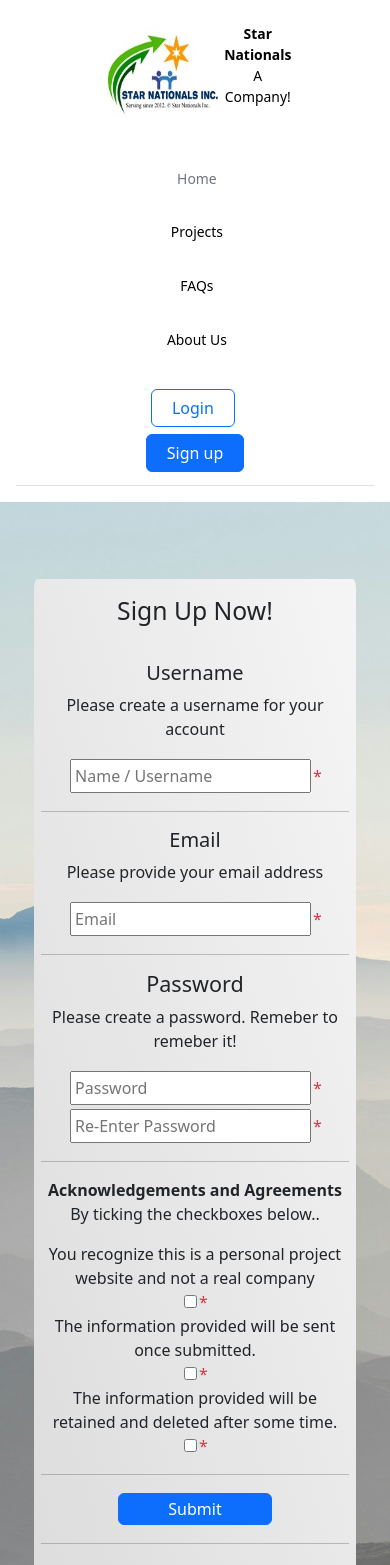
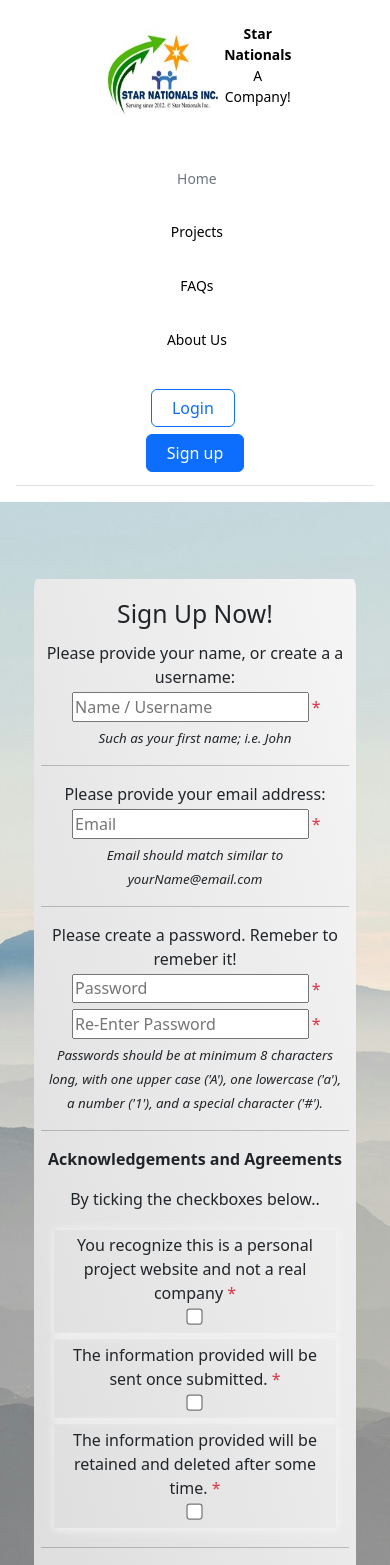
Before and after one commit to JoelKuruvill/StarNationals-Website, a React (Create React App) app: page /register in a window 390 px wide. Shown: the top 1565 px of the page. Built offline with nearby package versions, Linux system fonts and the light colour scheme.

Commit message:
Sign Up and Login functionalities Implemented!

```diff
--- /dev/null
+++ b/src/api.js
@@ -0,0 +1,43 @@
+/*
+SN API Interface
+Created: 2025-Mar-20
+*/
+import axios from "axios";
+import bcrypt from "bcryptjs";
+
+const baseURL = "http://localhost:3001";
+
+/* DATE Toolset */
+export const CurrentYearAD = () => {
+  const date = new Date();
+  return date.getFullYear();
+}
+
+/* REGISTRATION */
+export const createUser = async (data) => {
+  try {
+    const hashedPassword = await bcrypt.hash(data.userPassword, 10);
+
+    const requestData = {
+      ...data,
+      userPassword: hashedPassword
+    };
+
+    const res = await axios.post(`${baseURL}/addUser`, requestData);
+    return res.data;
+  }
+  catch (error) {
+    return error;
+  }
+};
+
+/* LOGIN */
+export const loginUser = async (data) => {
+  try {
+    const res = await axios.post(`${baseURL}/login`, data);
+    return res.data;
+  }
+  catch (error) {
+    return error;
+  }
+}
--- a/src/pages/LoginPage.js
+++ b/src/pages/LoginPage.js
@@ -7,7 +7,7 @@ Photo by <a href="https://unsplash.com/@kellysikkema?utm_content=creditCopyText&
 import "./LoginPage.css";
 import { Link, useNavigate } from 'react-router-dom';
 import { useState, useEffect } from 'react';
-import axios from "axios";
+import { loginUser } from '../api.js'
 
 export default function Login() {
     const [userEmail, setEmail] = useState("");
@@ -19,34 +19,7 @@ export default function Login() {
         document.title = "Login | Star Nationals";
     });
 
-    const loginUser = async (data) => {
-        try {
-          //const hashedPassword = await bcrypt.hash(data.password, 10);
-
-          const requestData = {
-            ...data
-          };
-          const res = await axios.post(`http://localhost:3001/login`, requestData);
-          console.log(res.data)
-          if (data.response === undefined){
-            alert('Login successful');
-            // localstorage referred from w3schools
-            // URL: https://www.w3schools.com/jsref/prop_win_localstorage.asp
-            // Date Accessed: 07/25/20230
-            localStorage.setItem('user_info', JSON.stringify(data));
-            localStorage.setItem('isLoggedIn', true);
-            navigate('/');
-            window.location.reload();
-            return;
-          }
-
-        } catch (error) {
-          return error;
-        }
-    }
-
-
-    // Validations
+    // Fprm Validations
     const isEmailValid = (email) => {
         const emailPattern = /^[a-zA-Z0-9._-]+@[a-zA-Z0-9.-]+\.[a-zA-Z]{2,4}$/;
         return emailPattern.test(email);
@@ -55,21 +28,11 @@ export default function Login() {
         const passwordPattern = /(?=.*[a-z]+)(?=.*[A-Z]+)(?=.*[a-z]+)(?=.*[0-9]+)(?=.*\W+).{8,}/ //RE from CSCI 2170!
         return passwordPattern.test(password);
     }
-    const isPasswordMatch = (password) => {
-        if (password === userPassword) {
-            return true;
-        }
-        else {
-            return false;
-        }
-    }
     const formValidation = () => {
-        if (isEmailValid(userEmail) && isPasswordValid(userPassword)) {
+        if (isEmailValid(userEmail) && isPasswordValid(userPassword))
             return true
-        }
-        else {
+        else
             return false
-        }
     }
 
     // Form Interactions
@@ -98,12 +61,18 @@ export default function Login() {
         event.preventDefault();
         if(formValidation()) {
             const data  = await loginUser({ userEmail, userPassword });
-            console.log(data)
             if (data.response === undefined){
-                navigate("/login");
+                alert('Login successful');
+                // localstorage referred from w3schools
+                // URL: https://www.w3schools.com/jsref/prop_win_localstorage.asp
+                localStorage.setItem('user_info', JSON.stringify(data));
+                localStorage.setItem('isLoggedIn', true);
+                navigate('/');
+                window.location.reload();
+                return;
             }
             else {
-              alert(data.response.data.message);
+                alert(data)
             }
         }
     }
--- a/src/pages/SignUpPage.css
+++ b/src/pages/SignUpPage.css
@@ -28,24 +28,63 @@ Created: 2024-MAY-3
     border-radius: 1%;
     z-index: 1;
 }
+
 #signUpPageUI div {
     margin: 1%;
 }
 
+/* Input Styling */
 #signUpPageUI input {
-    padding: 1%;
-    margin: 2px;
+    padding: 0.25%;
+    margin: 1%;
+    clear: both;
+}
+#signUpPageUI input:user-invalid {
+    border: 2px solid red;
+}
+#signUpPageUI input[type=checkbox] {
+    /*https://stackoverflow.com/questions/58163980/input-type-checkbox-cant-style-proprerly*/
+    transform: scale(1.25);
     clear: both;
 }
 
-/* input:invalid {
-    border: 0.15em solid red;
-} */
+#signUpPageUI h2 {
+    margin-bottom: 0;
+    line-height: 0;
+    padding-top: 0.75em;
+}
+
+#signUpPageUI p {
+    margin: 1em 1%;
+}
+
+#signUpPageUI i {
+    font-size: smaller;
+}
+
+.Checkboxes {
+    display: flex;
+    flex-direction: column;
+    align-items: center;
+    flex-wrap: nowrap;
+    justify-content: space-around;
+}
+
+.Checkboxes div {
+    box-shadow: 1px 1px 8px 1px whitesmoke;
+    width: 95%;
+    padding: 1.25%;
+}
+
+.Checkboxes div label {
+    width: 100%;
+}
 
 #signUpPageUI #submit {
     width: 50%;
 }
 
+/* Responsive Styling */
 @media screen and (max-width: 768px) {
     #signUpPageUI {
         width: 80%;
--- a/src/pages/SignUpPage.js
+++ b/src/pages/SignUpPage.js
@@ -5,11 +5,9 @@ Created: 2024-APR-29
 Photo by <a href="https://unsplash.com/@paulearlephotography?utm_content=creditCopyText&utm_medium=referral&utm_source=unsplash">Paul Earle</a> on <a href="https://unsplash.com/photos/mountains-cover-by-fogs-wVjd0eWNqI8?utm_content=creditCopyText&utm_medium=referral&utm_source=unsplash">Unsplash</a>
 */
 import './SignUpPage.css';
+import { createUser } from '../api.js'
 import { Link, useNavigate } from 'react-router-dom';
 import { useState, useEffect } from 'react';
-import axios from "axios";
-
-//const bcrypt = require('bcryptjs');
 
 export default function Register() {
     const [userName, setUserName] = useState("");
@@ -20,25 +18,10 @@ export default function Register() {
     const navigate = useNavigate();
 
     useEffect(() => {
-            document.title = "Sign-Up | Star Nationals";
+        document.title = "Sign-Up | Star Nationals";
     });
 
-    const createUser = async (data) => {
-        try {
-          //const hashedPassword = await bcrypt.hash(data.password, 10);
-
-          const requestData = {
-            ...data
-          };
-          const res = await axios.post(`http://localhost:3001/addUser`, requestData);
-          console.log(res.data)
-          return res.data;
-        } catch (error) {
-          return error;
-        }
-    }
-
-    // Validations
+    // Form Validations
     const isEmailValid = (email) => {
         const emailPattern = /^[a-zA-Z0-9._-]+@[a-zA-Z0-9.-]+\.[a-zA-Z]{2,4}$/;
         return emailPattern.test(email);
@@ -48,20 +31,16 @@ export default function Register() {
         return passwordPattern.test(password);
     }
     const isPasswordMatch = (password) => {
-        if (password === userPassword) {
+        if (password === userPassword)
             return true;
-        }
-        else {
+        else
             return false;
-        }
     }
     const formValidation = () => {
-        if (isEmailValid(userEmail) && isPasswordValid(userPassword) && isPasswordMatch(userPasswordConfirm)) {
-            return true
-        }
-        else {
-            return false
-        }
+        if (isEmailValid(userEmail) && isPasswordValid(userPassword) && isPasswordMatch(userPasswordConfirm))
+            return true;
+        else
+            return false;
     }
 
     // Form Interactions
@@ -72,44 +51,54 @@ export default function Register() {
     function handleInputUserEmail(event) {
         const emailValue = event.target.value;
         setEmail(emailValue);
-        // if (isEmailValid(emailValue)) {
-        //     document.getElementById("email").style.color = "Green"
-        // }
-        // else {
-        //     document.getElementById("email").style.color = "Red"
-        // }
+        if (isEmailValid(emailValue)) {
+            document.getElementById("email").style.color = "Green";
+        }
+        else {
+            document.getElementById("email").style.color = "Red";
+        }
     }
     function handleInputPassword(event) {
         const passwordValue = event.target.value;
         setPassword(passwordValue);
+
         if (isPasswordValid(passwordValue)) {
-            document.getElementById("password").style.color = "Green"
+            document.getElementById("password").style.color = "Green";
+            document.getElementById("confirmPassword").style.color = "Green";
         }
         else {
-            document.getElementById("password").style.color = "Red"
+            document.getElementById("password").style.color = "Red";
+            document.getElementById("confirmPassword").style.color = "Red";
         }
     }
     function handleInputPasswordConfirm(event) {
         const passwordConfirmValue = event.target.value;
         setPasswordConfirm(passwordConfirmValue);
         if (isPasswordMatch(passwordConfirmValue)) {
-            document.getElementById("confirmPassword").style.color = "Green"
+            document.getElementById("confirmPassword").style.color = "Green";
         }
         else {
-            document.getElementById("confirmPassword").style.color = "Red"
+            document.getElementById("confirmPassword").style.color = "Red";
         }
     }
-    async function handleSubmit(event){
+
+    //Form Submission
+    async function handleSubmit(event) {
         event.preventDefault();
-        if(formValidation()) {
-            const data  = await createUser({ userName, userEmail, userPassword });
-            console.log(data)
-            if (data.response === undefined){
+        if (formValidation()) {
+            document.getElementById("submit").disabled = true;
+            const data = await createUser({ userName, userEmail, userPassword });
+
+            if (data.response === undefined) {
                 navigate("/login");
+                window.location.reload();
+                return;
             }
             else {
-              alert(data.response.data.message);
+                alert(data.response.data.message);
             }
+        }
+        else {
         }
     }
 
@@ -118,40 +107,44 @@ export default function Register() {
             <form id="signUpPageUI" onSubmit={handleSubmit}>
                 <h2>Sign Up Now!</h2> <br />
                 <div>
-                    <h5>Username</h5>
-                    <p> Please create a username for your account </p>
-                    <input type="text" id="userName" name="userName" placeholder="Name / Username" onChange={handleInputUserName} value={userName}></input>
-                    <span className='text-danger'>*</span>
+                    <label for="userName"> Please provide your name, or create a a username: </label>
+                    <input type="text" id="userName" name="userName" placeholder="Name / Username" onChange={handleInputUserName} value={userName} required></input>
+                    <span className='text-danger'>*</span> <br/>
+                    <i> Such as your first name; i.e. John </i>
                 </div> <hr />
                 <div>
-                    <h5>Email</h5>
-                    <p> Please provide your email address </p>
+                    <label for="email"> Please provide your email address: </label>
                     <input type="email" id="email" name="email" placeholder="Email" onChange={handleInputUserEmail} value={userEmail} required></input>
                     <span className='text-danger'>*</span><br />
+                    <i> Email should match similar to yourName@email.com </i>
                 </div> <hr />
                 <div>
-                    <h4>Password</h4>
-                    <p>Please create a password. Remeber to remeber it!</p>
+                    <label for="password"> Please create a password. Remeber to remeber it! </label> <br />
                     <input type="password" id="password" name="password-field" placeholder="Password" onChange={handleInputPassword} value={userPassword} required></input>
                     <span className='text-danger'>*</span><br />
                     <input type="password" id="confirmPassword" name="password-field" placeholder="Re-Enter Password" onChange={handleInputPasswordConfirm} value={userPasswordConfirm} required></input>
-                    <span className='text-danger'>*</span>
+                    <span className='text-danger'>*</span> <br />
+                    <i> Passwords should be at minimum 8 characters long, with one upper case ('A'), one lowercase ('a'), a number ('1'), and a special character ('#'). </i>
                 </div> <hr />
                 <div>
                     <b>Acknowledgements and Agreements</b>
                     <p>By ticking the checkboxes below..</p>
-                    <label for="isProject"> You recognize this is a personal project website and not a real company </label>
-                    <input type="checkbox" id="isProject" name="isProject-field" required></input>
-                    <span className='text-danger'>*</span>
-                    <label for="privacyTOS"> The information provided will be sent once submitted. </label>
-                    <input type="checkbox" id="privacyTOS" name="privacyTOS-field" required></input>
-                    <span className='text-danger'>*</span>
-                    <label for="privacyTOS"> The information provided will be retained and deleted after some time. </label>
-                    <input type="checkbox" id="privacyTOS" name="privacyTOS-field" required></input>
-                    <span className='text-danger'>*</span>
+                    <div className="Checkboxes">
+                        <div>
+                            <label for="isProject"> You recognize this is a personal project website and not a real company <span className='text-danger'>*</span></label>
+                            <input type="checkbox" id="isProject" name="isProject-field" required></input><br />
+                        </div>
+                        <div>
+                            <label for="privacyTOS_A"> The information provided will be sent once submitted. <span className='text-danger'   >*</span></label>
+                            <input type="checkbox" id="privacyTOS_A" name="privacyTOS_A-field" required></input><br />
+                        </div>
+                        <div>
+                            <label for="privacyTOS_B"> The information provided will be retained and deleted after some time. <span className='text-danger'>*</span></label>
+                            <input type="checkbox" id="privacyTOS_B" name="privacyTOS_B-field" required></input>
+                        </div>
+                    </div>
                 </div> <hr />
-                {/* <label>Login Now</label> */}
-                <input type="submit" id="submit" className="btn btn-primary" name="submit-button" onClick={handleSubmit}></input>
+                <input type="submit" id="submit" className="btn btn-primary" name="submit-button"></input>
                 <br /><hr /><br />
                 <p id="register-to-login"><b>Returning User?</b> <Link to="/login">Login here!</Link></p>
             </form>
--- a/src/server/model/database.js
+++ b/src/server/model/database.js
@@ -48,6 +48,7 @@ async function loadJobs(idValue) {
   }
   return jobsList.toArray();
 }
+
 async function loadUsers(idValue) {
   const client = new MongoClient(mainURI);
   const database = client.db("userData");
@@ -94,7 +95,8 @@ const loginUser = async (data) => {
     await client.close();
 
     return user;
-  } catch (error) {
+  }
+  catch (error) {
     return error;
   }
 };
```
Also changed, not shown: src/components/Footer.css (+6 -1 lines), src/components/Footer.js (+5 -4 lines), src/components/Nav.js (+49 -0 lines), src/server/index.js (+4 -13 lines), 2 other files (tests, documents, lock files or other folders).
